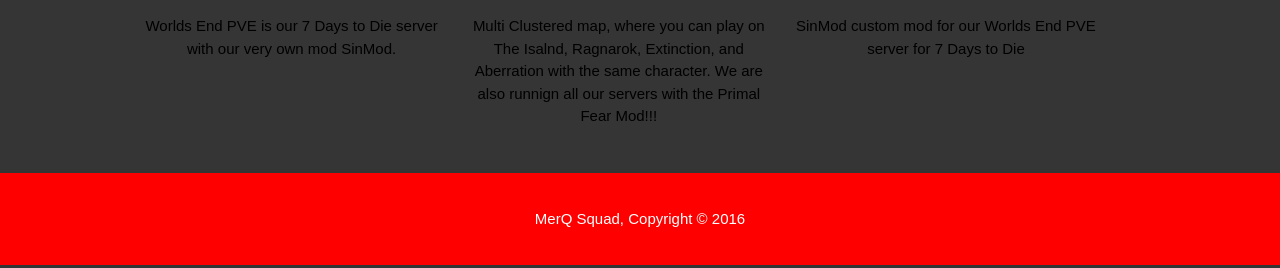
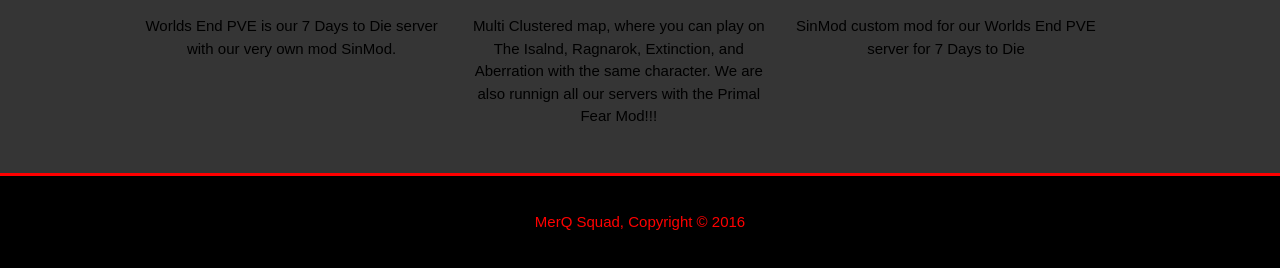
Before and after one commit to MerQSquadGaming/MerqHTML, a plain HTML site: page index.html in a window 1280 px wide. Shown: the part 783-1051 px from the top of the page. Drawn offline with Linux system fonts and the light colour scheme.

Commit message:
Changed color on footer

```diff
--- a/css/style.css
+++ b/css/style.css
@@ -189,9 +189,10 @@ ul#services li {
 footer {
   padding: 20px;
   margin-top: 20px;
-  color: #ffffff;
-  background-color: #ff0000;
+  color: #ff0000;
+  background-color: #000000;
   text-align: center;
+  border-top: #ff0000 3px solid;
 }
 
 /* Media Queries */
```
